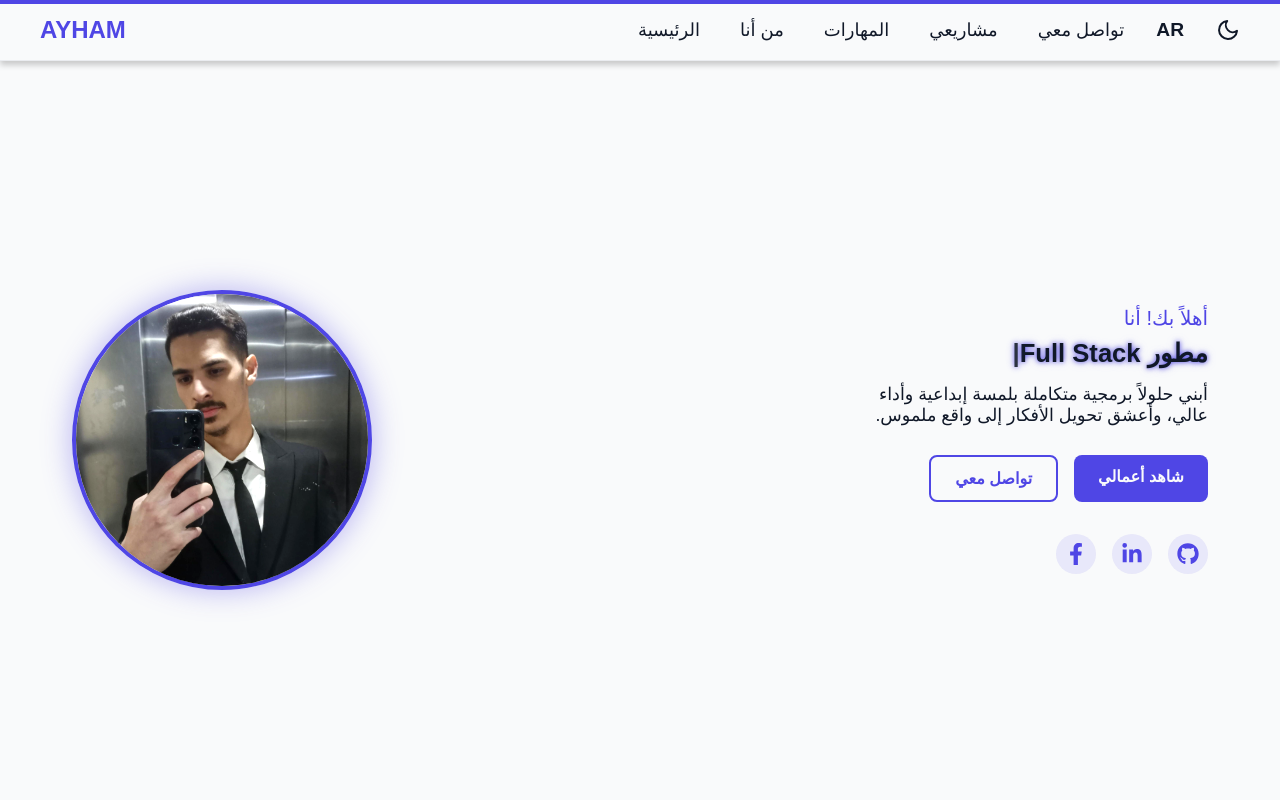
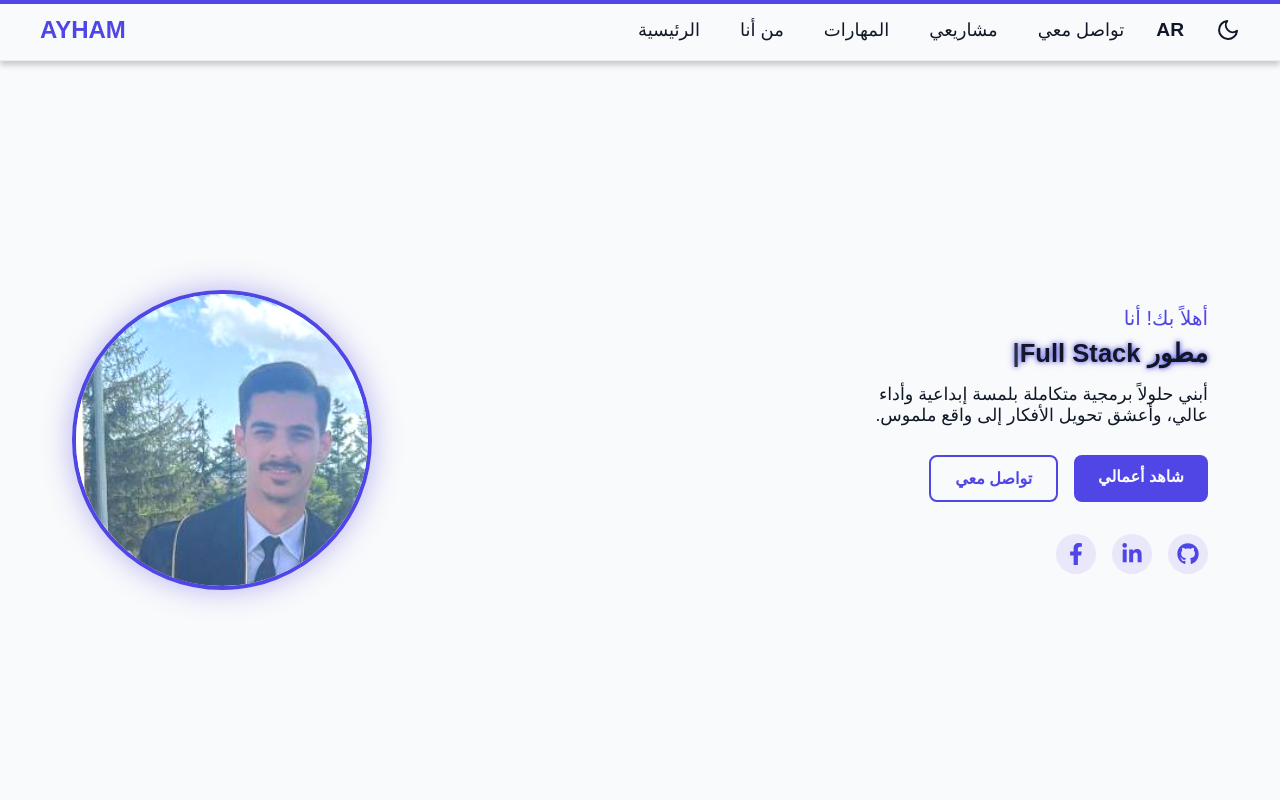
Before and after one commit to Ayham1najeb/portfolio-ayham, a React (Vite) app: page / in a window 1280 px wide. Shown: the top 800 px of the page. Built offline with nearby package versions, Linux system fonts and the light colour scheme.

Commit message:
Change Hero image to 5.jpeg

```diff
--- a/src/components/Hero.jsx
+++ b/src/components/Hero.jsx
@@ -165,6 +165,7 @@ const ProfileImage = styled.img`
     width: 100%;
     height: 100%;
     object-fit: cover;
+    object-position: center top;
     /* 🛑 تحسين ألوان الصورة برمجياً لتبدو احترافية */
     filter: contrast(1.1) saturate(1.15) brightness(1.05);
     transition: filter 0.3s;
@@ -293,7 +294,7 @@ const Hero = () => {
                 animate="visible"
             >
                 {/* 🛑 السطر الذي يجب تعديله يدوياً لوضع صورتك الجديدة */}
-                <ProfileImage src="/portfolio-ayham/ayham-profile1.jpeg" alt="Profile Picture" />
+                <ProfileImage src="/portfolio-ayham/5.jpeg" alt="Profile Picture" />
             </ImageContainer>
 
         </HeroContainer>
```
Also changed, not shown: public/5.jpeg (added).
